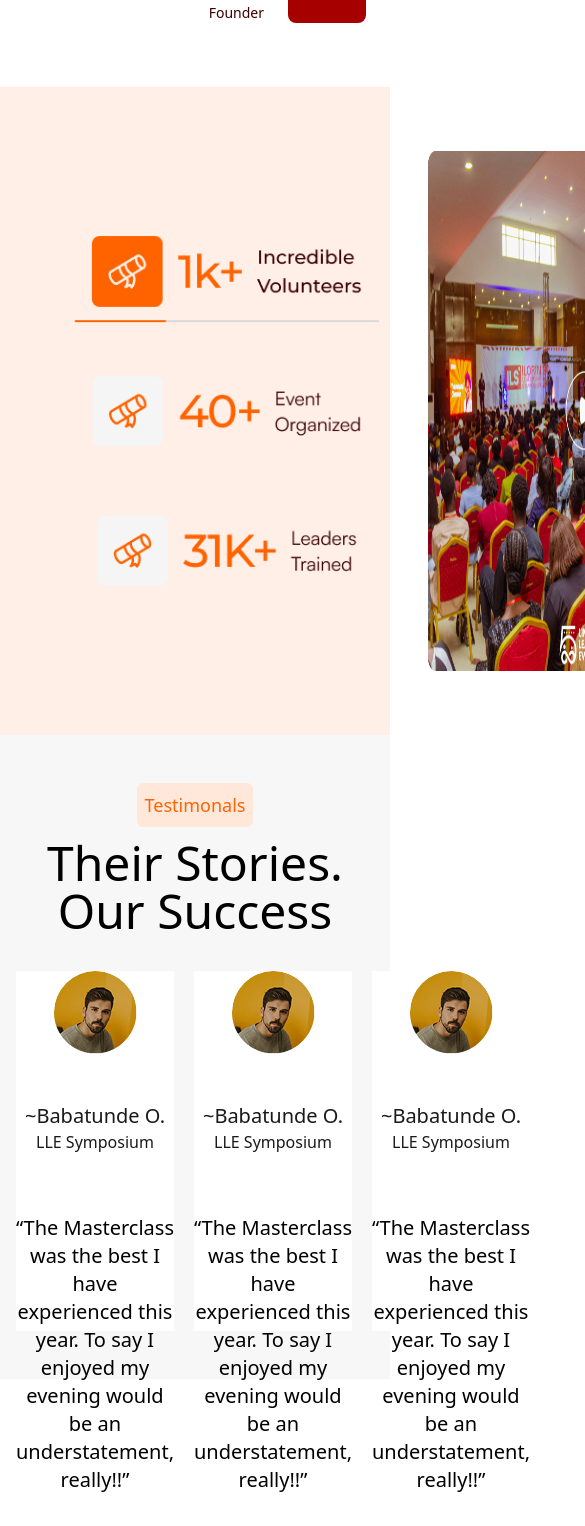
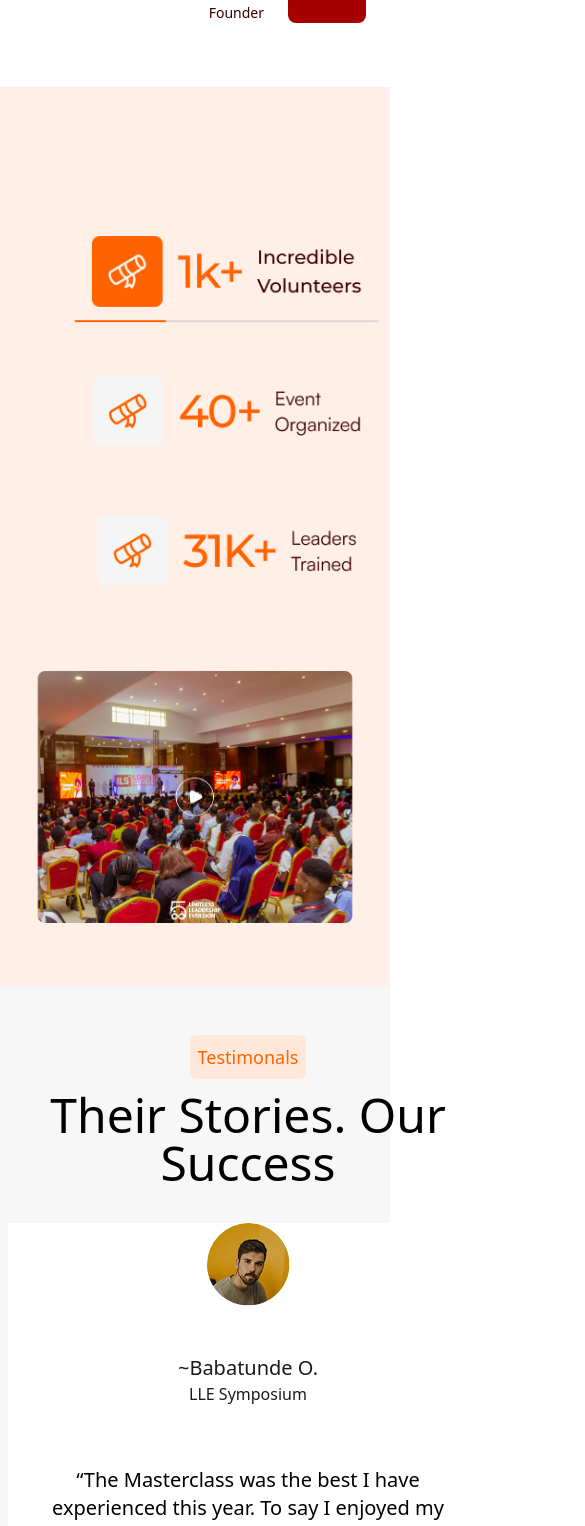
Before and after one commit to Developerfiyin/LLE-website, a React (Vite) app: page / in a window 390 px wide. Shown: the part 7935-9461 px from the top of the page, 585 px wide, since content can reach past the window. Before the commit the page ends 9429 px from the top, so only its background shows below. Built offline with nearby package versions, Linux system fonts and the light colour scheme.

Commit message:
styled acivities section for small screen

```diff
--- a/src/Components/Activities.jsx
+++ b/src/Components/Activities.jsx
@@ -5,10 +5,12 @@ import Frame46 from '../assets/Frame 46.png'
 
 const Activities = () => {
   return (
-    <div className='bg-[#FFEFE6] py-16 p-4 flex justify-evenly '>
-
+    <div className='bg-[#FFEFE6] py-16 p-4 flex gap-4 justify-evenly '>
+     <div className='grid'>
    <img src={Frame46} alt="THE PICTURE FOR THE ACTIVITES" className='ml-8' />
    <img src={Frame41} alt="THE frame for the activites ( it has a play icon in the middle)" />
+    </div>
+
     </div>
   )
 }
--- a/src/Components/Testimonials.jsx
+++ b/src/Components/Testimonials.jsx
@@ -2,14 +2,14 @@ import React from 'react'
 import ellips from '../assets/Ellipse 1131.png'
 const Testimonials = () => {
   return (
-    <div className='bg-[#f8f7f7] py-12 p-4 '>
+    <div className='bg-[#f8f7f7] py-12 p-2 lg:grid-cols-1 grid'>
 
         <div className='flex flex-col items-center text-center'>
         <p className='bg-[#ffe8d9] text-[#ff6300] rounded-md p-2 text-lg mb-3 ml-0'>Testimonals</p>
           <h2 className='font-medium text-5xl mb-9'>Their Stories. Our Success</h2>
         </div>
 
-            <div className='flex gap-5'>
+            <div className='flex gap-5 md:grid-cols-3 grid'>
 
               <div className='bg-white items-center text-center mx-auto w-120 h-90'>
                  <div className='items-center'>
```
